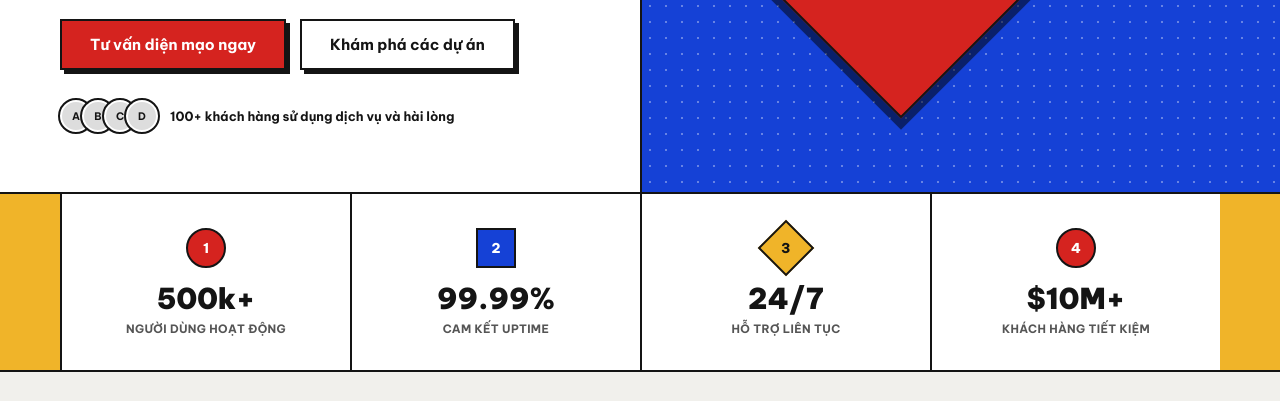
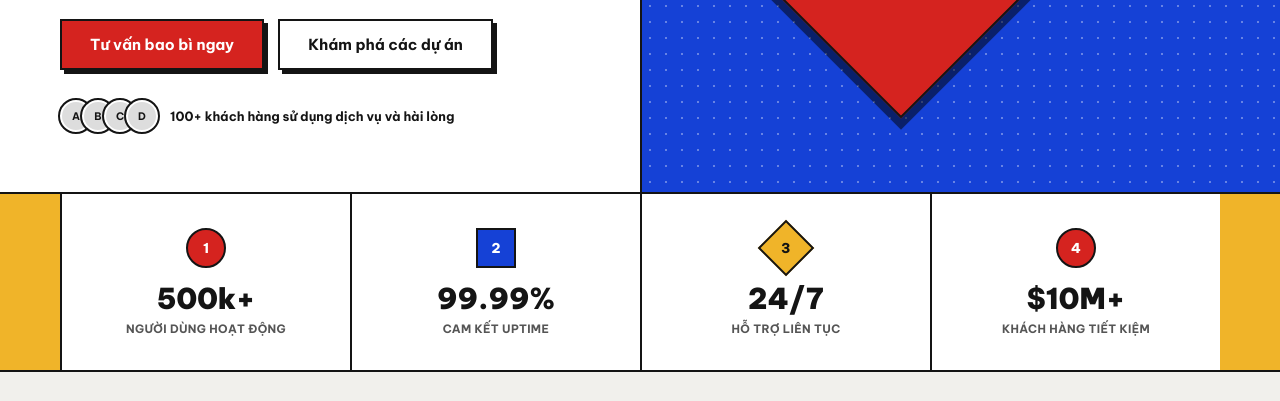
Before and after one commit to duongthanhstudio/portfolio, a plain HTML site: page index.html in a window 1280 px wide. Shown: the part 399-800 px from the top of the page. Drawn offline with Linux system fonts and the light colour scheme.

Commit message:
Update index.html

```diff
--- a/index.html
+++ b/index.html
@@ -313,7 +313,7 @@
     <h1>Biến bao bì thành người bán hàng 24/7<br></h1>
     <p class="lede">Thiết kế bao bì chuẩn chiến lược — giúp sản phẩm tự cất lời và chốt đơn ngay trên kệ hàng</p>
     <div class="hero-cta">
-      <a class="btn btn-red" href="#">Tư vấn diện mạo ngay</a>
+      <a class="btn btn-red" href="#">Tư vấn bao bì ngay</a>
       <a class="btn btn-white" href="#">Khám phá các dự án</a>
     </div>
     <div class="avatars">
```
